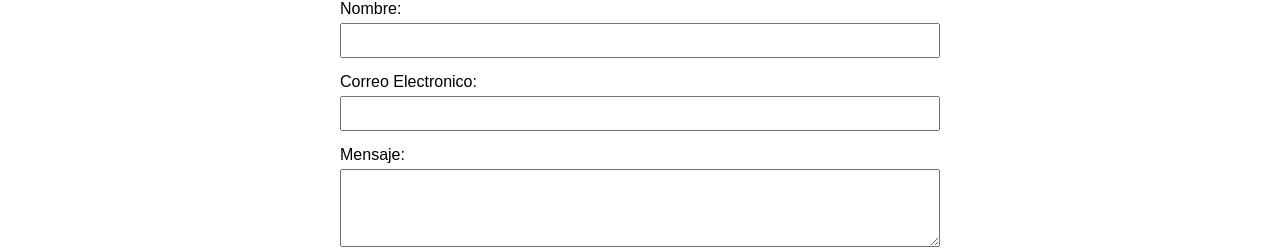
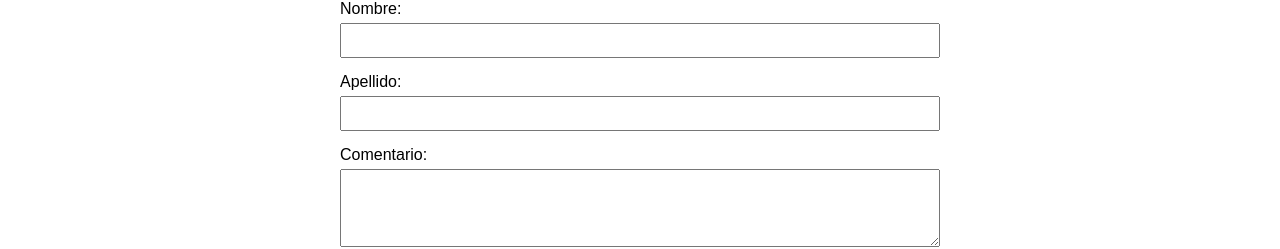
Before and after one commit to jjjorquera/ejercicio_g_mod3_sass, a website: page contacto.html in a window 1280 px wide. Shown: the part 195-444 px from the top of the page. Drawn offline with Linux system fonts and the light colour scheme.

Commit message:
cambie los titulos de los formularios

```diff
--- a/contacto.html
+++ b/contacto.html
@@ -29,12 +29,12 @@
             </div>
 
             <div class="form__section-group">
-              <label class="main__section-form-label" for="email">Correo Electronico: </label>
+              <label class="main__section-form-label" for="email">Apellido: </label>
               <input class="main__section-form-input type="email" id="email" name="email" required>
             </div>
 
             <div class="form__section-group">
-              <label class="main__section-form-input for="message">Mensaje: </label>
+              <label class="main__section-form-input for="message">Comentario: </label>
               <textarea class="main__section-form-textarea name="message" id="message" rows="4" required></textarea>
             </div>
 
```
